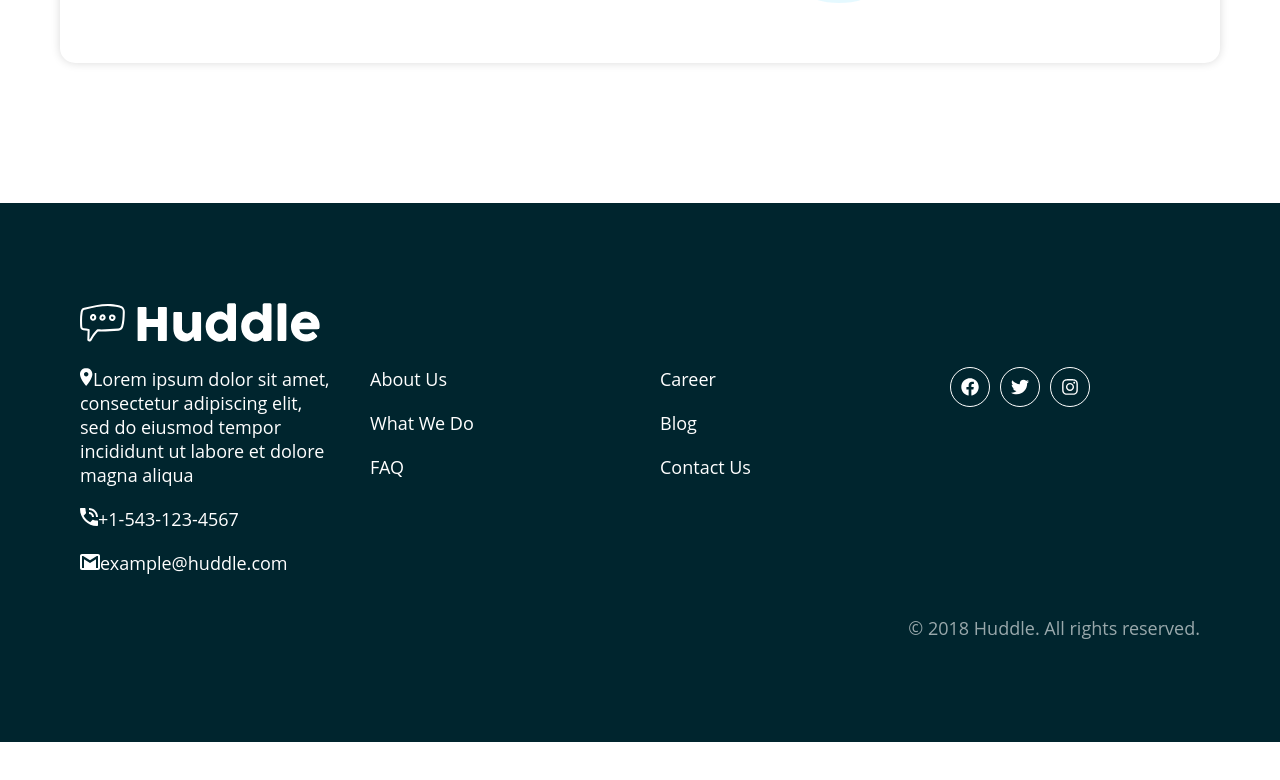
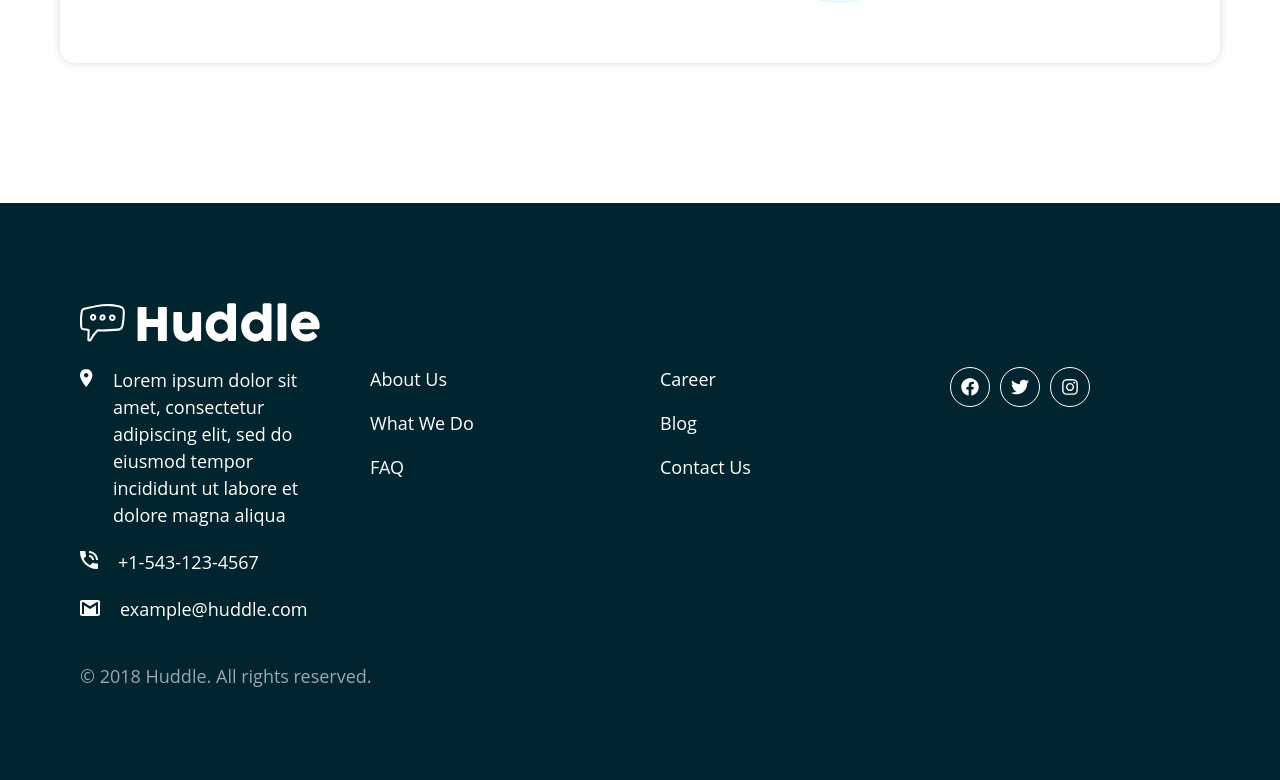
Before and after one commit to evansanchez963/huddle-landing-page, a React (Vite) app: page / in a window 1280 px wide. Shown: the part 1908-2688 px from the top of the page. Before the commit the page ends 2650 px from the top, so only its background shows below. Built offline with nearby package versions, Linux system fonts and the light colour scheme.

Commit message:
Finish styling footer

```diff
--- a/src/App.jsx
+++ b/src/App.jsx
@@ -2,7 +2,7 @@ import { ThemeProvider } from "styled-components";
 import Header from "./components/Header";
 import Card from "./components/Card";
 import Footer from "./components/Footer";
-import { CardContainer } from "./components/styles/CardContainer.styled";
+import { CardContainer } from "./components/styles/Card.styled";
 import GlobalStyles from "./components/styles/Global";
 import content from "./content";
 
--- a/src/components/Footer.jsx
+++ b/src/components/Footer.jsx
@@ -1,6 +1,5 @@
 import SocialIcons from "./SocialIcons";
-import { FooterInfo } from "./styles/FooterInfo.styled";
-import { StyledFooter } from "./styles/Footer.styled";
+import { StyledFooter, FooterInfo, InfoLine } from "./styles/Footer.styled";
 
 export default function Footer() {
   return (
@@ -11,31 +10,61 @@ export default function Footer() {
 
       <FooterInfo>
         <ul>
+          <InfoLine>
+            <li>
+              <p>
+                <span>
+                  <img src="./images/icon-location.svg" alt=""></img>
+                </span>
+                Lorem ipsum dolor sit amet, consectetur adipiscing elit, sed do
+                eiusmod tempor incididunt ut labore et dolore magna aliqua
+              </p>
+            </li>
+          </InfoLine>
+          <InfoLine>
+            <li>
+              <p>
+                <span>
+                  <img src="./images/icon-phone.svg" alt=""></img>
+                </span>
+                +1-543-123-4567
+              </p>
+            </li>
+          </InfoLine>
+          <InfoLine>
+            <li>
+              <p>
+                <span>
+                  <img src="./images/icon-email.svg" alt=""></img>
+                </span>
+                example@huddle.com
+              </p>
+            </li>
+          </InfoLine>
+        </ul>
+
+        <ul>
           <li>
-            <img src="./images/icon-location.svg" alt=""></img>
-            Lorem ipsum dolor sit amet, consectetur adipiscing elit, sed do
-            eiusmod tempor incididunt ut labore et dolore magna aliqua
+            <a href="#">About Us</a>
           </li>
           <li>
-            <img src="./images/icon-phone.svg" alt=""></img>
-            +1-543-123-4567
+            <a href="#">What We Do</a>
           </li>
           <li>
-            <img src="./images/icon-email.svg" alt=""></img>
-            example@huddle.com
+            <a href="#">FAQ</a>
           </li>
         </ul>
 
         <ul>
-          <li>About Us</li>
-          <li>What We Do</li>
-          <li>FAQ</li>
-        </ul>
-
-        <ul>
-          <li>Career</li>
-          <li>Blog</li>
-          <li>Contact Us</li>
+          <li>
+            <a href="#">Career</a>
+          </li>
+          <li>
+            <a href="#">Blog</a>
+          </li>
+          <li>
+            <a href="#">Contact Us</a>
+          </li>
         </ul>
 
         <SocialIcons />
--- a/src/components/styles/Card.styled.js
+++ b/src/components/styles/Card.styled.js
@@ -1,4 +1,10 @@
 import styled from "styled-components";
+
+export const CardContainer = styled.div`
+  max-width: 100%;
+  padding: 100px 60px;
+  margin: 0 auto;
+`;
 
 export const StyledCard = styled.div`
   display: flex;
--- a/src/components/styles/CardContainer.styled.js
+++ /dev/null
@@ -1,7 +0,0 @@
-import styled from "styled-components";
-
-export const CardContainer = styled.div`
-  max-width: 100%;
-  padding: 100px 60px;
-  margin: 0 auto;
-`;
--- a/src/components/styles/Footer.styled.js
+++ b/src/components/styles/Footer.styled.js
@@ -11,7 +11,6 @@ export const StyledFooter = styled.footer`
 
   img {
     filter: brightness(0) invert(1);
-    max-width: 100%;
   }
 
   ul {
@@ -23,13 +22,11 @@ export const StyledFooter = styled.footer`
   }
 
   p {
-    text-align: right;
+    text-align: left;
     margin: 0;
   }
 
   @media (max-width: ${({ theme }) => theme.mobile}) {
-    text-align: center;
-
     img {
       float: left;
     }
@@ -43,3 +40,54 @@ export const StyledFooter = styled.footer`
     }
   }
 `;
+
+export const FooterInfo = styled.div`
+  display: flex;
+  justify-content: space-between;
+  gap: 40px;
+
+  a {
+    color: #fff;
+    text-decoration: none;
+  }
+
+  a:hover {
+    text-decoration: underline;
+  }
+
+  & > div,
+  & > ul {
+    flex: 1;
+  }
+
+  @media (max-width: ${({ theme }) => theme.mobile}) {
+    flex-direction: column;
+    gap: 0;
+
+    ul {
+      text-align: left;
+    }
+
+    ul:nth-child(1) {
+      margin-bottom: 40px;
+    }
+  }
+`;
+
+export const InfoLine = styled.div`
+  span {
+    flex-shrink: 0;
+    margin-right: 20px;
+  }
+
+  span img {
+    max-width: 100%;
+    height: auto;
+  }
+
+  p {
+    opacity: 1;
+    text-align: left !important;
+    display: flex;
+  }
+`;
--- a/src/components/styles/FooterInfo.styled.js
+++ /dev/null
@@ -1,25 +0,0 @@
-import styled from "styled-components";
-
-export const FooterInfo = styled.div`
-  display: flex;
-  justify-content: space-between;
-  gap: 40px;
-
-  & > div,
-  & > ul {
-    flex: 1;
-  }
-
-  @media (max-width: ${({ theme }) => theme.mobile}) {
-    flex-direction: column;
-    gap: 0;
-
-    ul {
-      text-align: left;
-    }
-
-    ul:nth-child(1) {
-      margin-bottom: 40px;
-    }
-  }
-`;
--- a/src/components/styles/Header.styled.js
+++ b/src/components/styles/Header.styled.js
@@ -28,6 +28,36 @@ export const Logo = styled.img`
   }
 `;
 
+export const HeaderContent = styled.div`
+  display: flex;
+  align-items: center;
+  justify-content: space-between;
+
+  div {
+    display: flex;
+    flex-direction: column;
+    gap: 20px;
+    max-width: 800px;
+  }
+
+  button {
+    align-self: flex-start;
+  }
+
+  & > div {
+    flex: 1;
+  }
+
+  @media (max-width: ${({ theme }) => theme.mobile}) {
+    flex-direction: column;
+    text-align: center;
+
+    button {
+      align-self: center;
+    }
+  }
+`;
+
 export const Image = styled.img`
   width: 375px;
   margin-left: 40px;
--- a/src/components/styles/HeaderContent.styled.js
+++ /dev/null
@@ -1,31 +0,0 @@
-import styled from "styled-components";
-
-export const HeaderContent = styled.div`
-  display: flex;
-  align-items: center;
-  justify-content: space-between;
-
-  div {
-    display: flex;
-    flex-direction: column;
-    gap: 20px;
-    max-width: 800px;
-  }
-
-  button {
-    align-self: flex-start;
-  }
-
-  & > div {
-    flex: 1;
-  }
-
-  @media (max-width: ${({ theme }) => theme.mobile}) {
-    flex-direction: column;
-    text-align: center;
-
-    button {
-      align-self: center;
-    }
-  }
-`;
--- a/src/components/styles/SocialIcons.styled.js
+++ b/src/components/styles/SocialIcons.styled.js
@@ -17,6 +17,11 @@ export const StyledSocialIcons = styled.div`
     text-decoration: none;
   }
 
+  a:hover {
+    border: 1px solid hsl(322, 100%, 66%);
+    color: hsl(322, 100%, 66%);
+  }
+
   @media (max-width: ${({ theme }) => theme.mobile}) {
     justify-content: center;
   }
```
Also changed, not shown: src/components/Header.jsx (+7 -2 lines).
